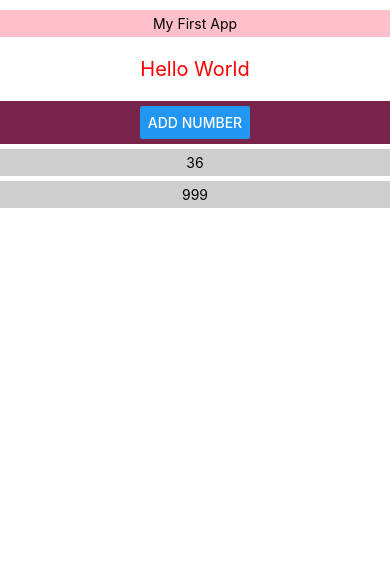
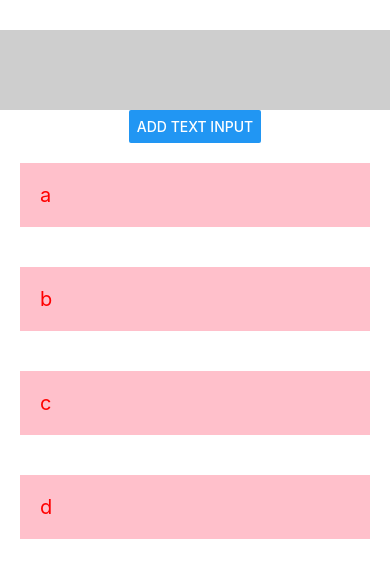
Before and after one commit to ddai-min/RN_Practice_Basic, a React Native app in the folder react_native_01/: screen / in a window 390 px wide. Shown: the top 578 px of the page. Built offline with nearby package versions, Linux system fonts and the light colour scheme.

Commit message:
add : react_native_01

```diff
--- a/react_native_01/App.js
+++ b/react_native_01/App.js
@@ -7,50 +7,62 @@
  */
 
 import React, { Component } from 'react';
-import { View, Text, StyleSheet } from 'react-native';
+import { View, Text, StyleSheet, ScrollView, Button, TextInput } from 'react-native';
 import Header from './src/header';
 import Generator from './src/generator';
 import NumList from './src/numlist';
+import Input from './src/input';
 
 class App extends Component {
 
   state = {
-    appName: 'My First App',
-    random: [36, 999]
+    myTextInput: '',
+    alphabet: ['a', 'b', 'c', 'd']
   }
 
-  onAddRandomNum = () => {
-    const randomNum = Math.floor(Math.random() * 100) + 1;
-    this.setState(prevState => {
-      return {
-        random: [...prevState.random, randomNum]
-      }
+  onChangeInput = (event) => {
+    this.setState({
+      myTextInput: event
     })
   }
 
-  onNumDelete = (position) => {
-    const newArray = this.state.random.filter((num, index) => {
-      return position != index;
-    })
-    this.setState({
-      random: newArray
+  onAddTextInput = () => {
+    this.setState(prevState => {
+      return {
+        myTextInput: '',
+        alphabet: [...prevState.alphabet, prevState.myTextInput]
+      }
     })
   }
 
   render() {
     return (
       <View style={styles.mainView}>
-        <Header name={this.state.appName} />
-        <View>
-          <Text
-            style={styles.mainText}
-            onPress={() => alert('text touch event')}
-          >Hello World</Text>
-        </View>
-        <Generator add={this.onAddRandomNum} />
-        <NumList
-          num={this.state.random}
-          delete={this.onNumDelete} />
+        <TextInput
+          value={this.state.myTextInput}
+          style={styles.input}
+          onChangeText={this.onChangeInput}
+          multiline={true}
+          maxLength={100}
+          autoCapitalize={'none'}
+          editable={true}
+        />
+        <Button
+          title="Add Text Input"
+          onPress={this.onAddTextInput}
+        />
+        <ScrollView style={{ width: '100%' }}>
+          {
+            this.state.alphabet.map((item, idx) => (
+              <Text
+                style={styles.mainText}
+                key={idx}
+              >
+                {item}
+              </Text>
+            ))
+          }
+        </ScrollView>
       </View>
     )
   }
@@ -80,7 +92,16 @@
     fontSize: 20,
     fontWeight: 'normal',
     color: 'red',
-    padding: 20
+    padding: 20,
+    margin: 20,
+    backgroundColor: 'pink'
+  },
+  input: {
+    width: '100%',
+    backgroundColor: '#cecece',
+    marginTop: 20,
+    fontSize: 25,
+    padding: 10
   }
 })
 
--- /dev/null
+++ b/react_native_01/src/input.js
@@ -0,0 +1,54 @@
+/**
+ * Sample React Native App
+ * https://github.com/facebook/react-native
+ *
+ * @format
+ * @flow strict-local
+ */
+
+import React, { Component } from 'react';
+import { View, Text, StyleSheet, TextInput } from 'react-native';
+
+class Input extends Component {
+
+    state = {
+        myTextInput: ''
+    }
+
+    onChangeInput = (event) => {
+        this.setState({
+            myTextInput: event
+        })
+    }
+
+    render() {
+        return (
+            <View style={styles.mainView}>
+                <TextInput
+                    value={this.state.myTextInput}
+                    style={styles.input}
+                    onChangeText={this.onChangeInput}
+                    multiline={true}
+                    maxLength={100}
+                    autoCapitalize={'none'}
+                    editable={true}
+                />
+            </View>
+        )
+    }
+}
+
+const styles = StyleSheet.create({
+    mainView: {
+        width: '100%',
+    },
+    input: {
+        width: '100%',
+        backgroundColor: '#cecece',
+        marginTop: 20,
+        fontSize: 25,
+        padding: 10
+    }
+})
+
+export default Input;
```
